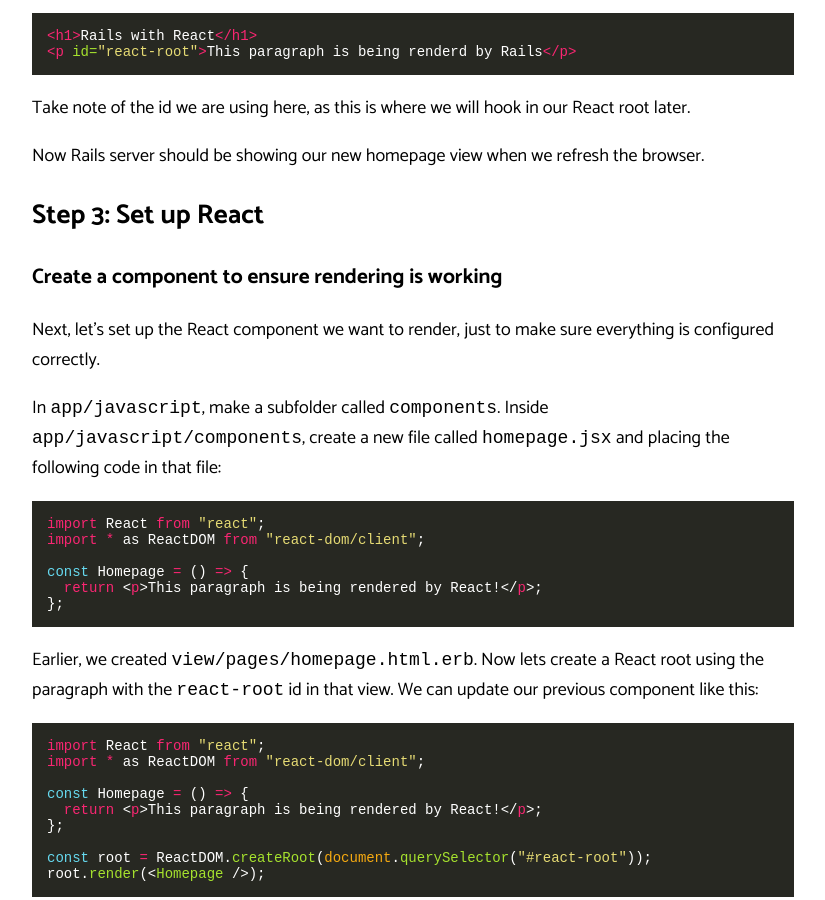
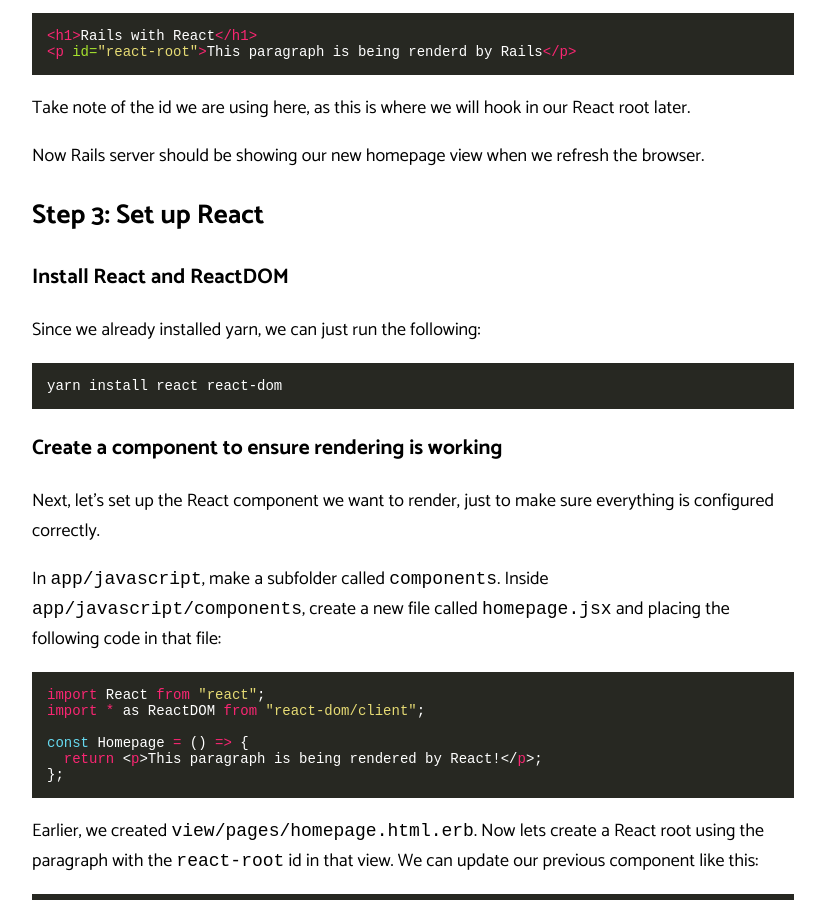
Before and after one commit to zacgra/zacgra.github.io, a Jekyll site: the page built from _posts/2023-01-03-Setting-Up-Rails-7-with-React-From-Scratch.md, in a window 1280 px wide and 900 px high, scrolled down 2334 px. Shown: the whole window, without its empty margins (227-1052 px from the left). Built offline with Jekyll 4.4.1, drawn with Linux system fonts in a browser that asks for light colours.

Commit message:
Update React install instructions

````diff
--- a/_posts/2023-01-03-Setting-Up-Rails-7-with-React-From-Scratch.md
+++ b/_posts/2023-01-03-Setting-Up-Rails-7-with-React-From-Scratch.md
@@ -95,6 +95,14 @@ Now Rails server should be showing our new homepage view when we refresh the bro
 
 ## Step 3: Set up React
 
+### Install React and ReactDOM
+
+Since we already installed yarn, we can just run the following:
+
+```
+yarn install react react-dom
+```
+
 ### Create a component to ensure rendering is working
 
 Next, let's set up the React component we want to render, just to make sure everything is configured correctly.
````
Also changed, not shown: _posts/2022-07-15-AAO-v1-vs-v2.md (+1 -1 lines).
